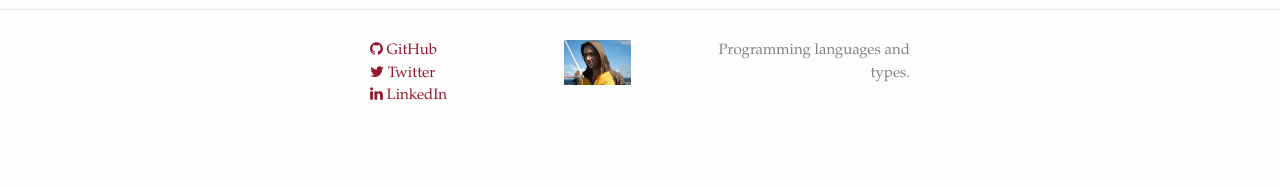
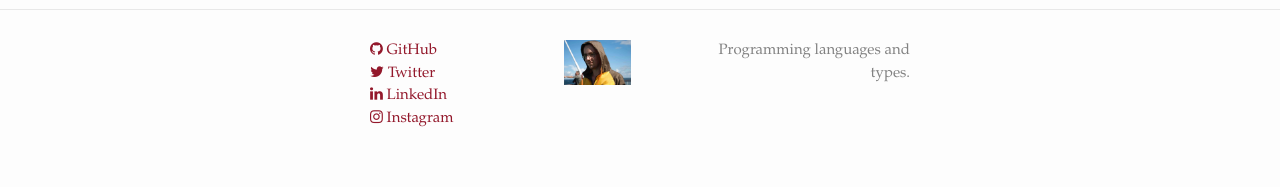
Before and after one commit to kaeluka/kaeluka.github.io, a Jekyll site: the page built from index.html, in a window 1280 px wide. Shown: the part 776-963 px from the top of the page. Built offline with Jekyll 4.4.1, drawn with Linux system fonts in a browser that asks for light colours; nearby versions of some CDN libraries.

Commit message:
add insta link

```diff
--- a/_config.yml
+++ b/_config.yml
@@ -15,6 +15,7 @@
 twitter_username: sbrandauer
 github_username:  kaeluka
 linkedin_username:  stephan-brandauer
+instagram_username:  kaelukaphotos
 
 # Build settings
 markdown: kramdown
--- a/_includes/footer.html
+++ b/_includes/footer.html
@@ -28,6 +28,13 @@
             </a>
           </li>
           {% endif %}
+          {% if site.instagram_username %}
+          <li>
+              <a target="_blank" href="https://instagram.com/{{ site.instagram_username }}">
+                  <i class="fa fa-instagram"></i> Instagram
+              </a>
+          </li>
+          {% endif %}
         </ul>
       </div>
       <div class="footer-col footer-col-2">
```
